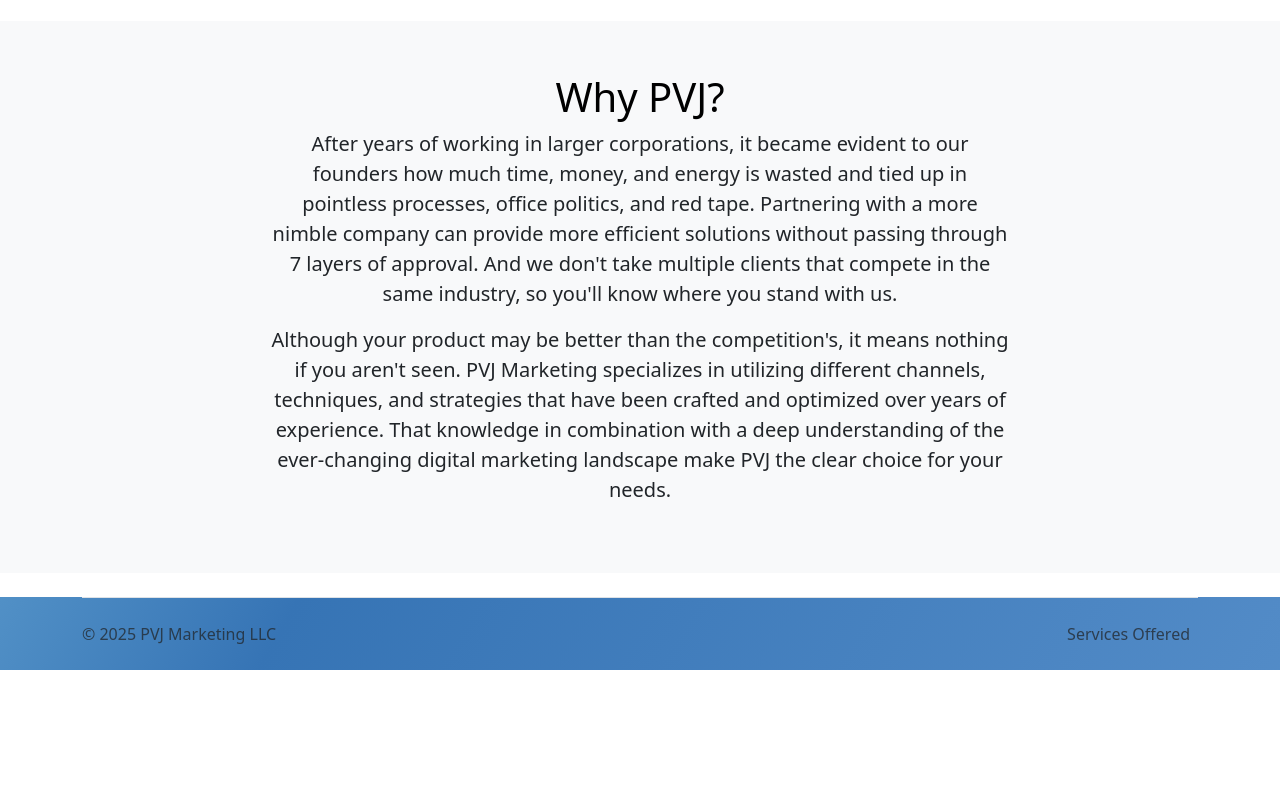
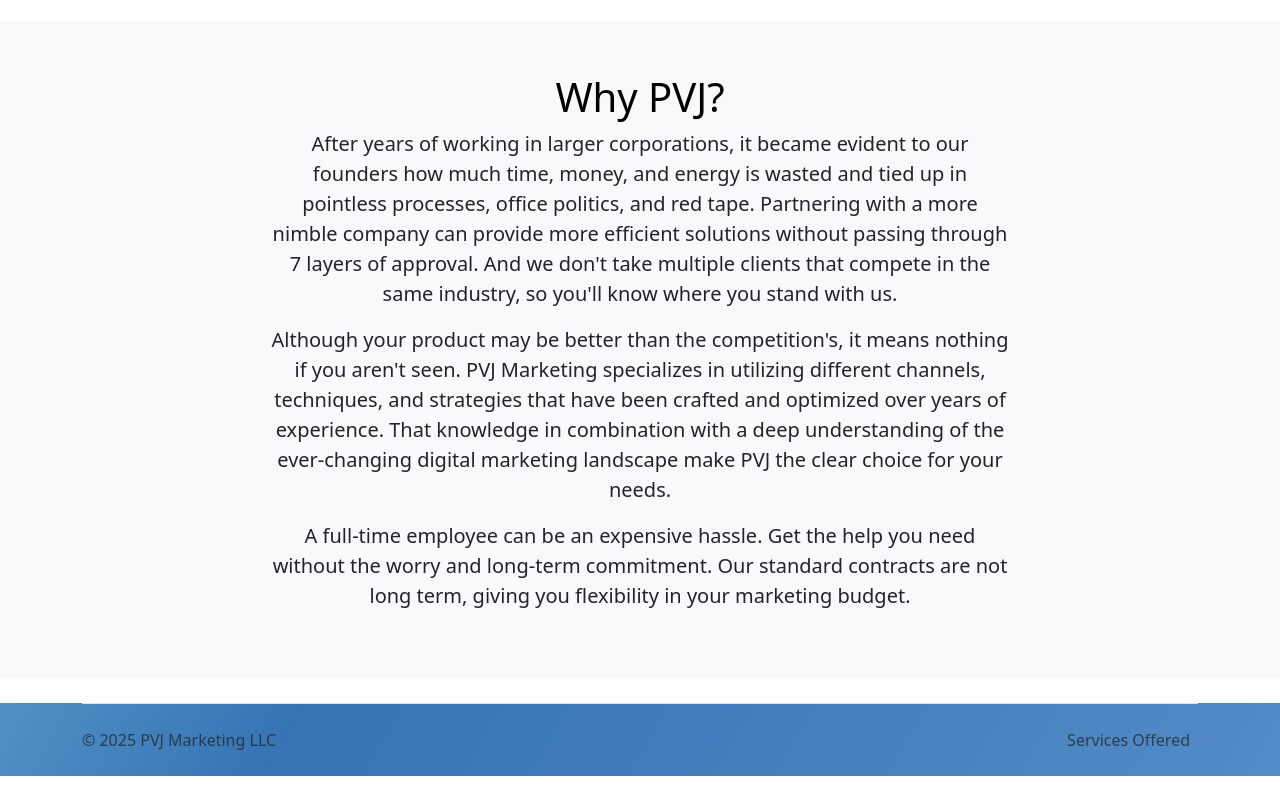
Before and after one commit to PVJMarketing/PVJMarketing.github.io, a plain HTML site: page index.html in a window 1280 px wide. Shown: the part 1567-2367 px from the top of the page. Before the commit the page ends 2261 px from the top, so only its background shows below. Drawn offline with nearby package versions, Linux system fonts and the light colour scheme.

Commit message:
Added 3rd paragraph to: Why PVJ? section
Added: A full-time employee can be an expensive hassle. Get the help you need without the worry and long-term commitment. Our standard contracts are not long term, giving you flexibility in your marketing budget.

```diff
--- a/index.html
+++ b/index.html
@@ -133,6 +133,9 @@
             <p class="col-lg-8 mx-auto lead">
                 Although your product may be better than the competition's, it means nothing if you aren't seen. PVJ Marketing specializes in utilizing different channels, techniques, and strategies that have been crafted and optimized over years of experience. That knowledge in combination with a deep understanding of the ever-changing digital marketing landscape make PVJ the clear choice for your needs.
             </p>
+            <p class="col-lg-8 mx-auto lead">
+                A full-time employee can be an expensive hassle. Get the help you need without the worry and long-term commitment. Our standard contracts are not long term, giving you flexibility in your marketing budget.
+            </p>
           </div>
         </div>
       </div>
```
